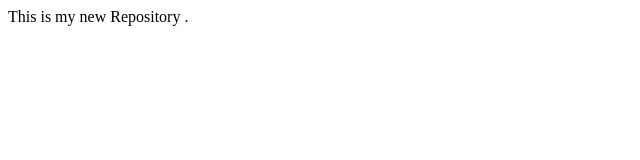
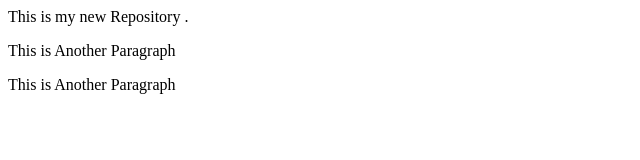
Before and after one commit to Malik9018/LocalRepo, a plain HTML site: page index.html in a window 1280 px wide. Shown: the whole page, without its empty margins (0-640 px from the left). Drawn offline with Linux system fonts and the light colour scheme.

Commit message:
Modify index.html

```diff
--- a/index.html
+++ b/index.html
@@ -1 +1,3 @@
 <p>This is my new Repository .</p>
+<p>This is Another Paragraph</p>
+<p>This is Another Paragraph</p>
```
